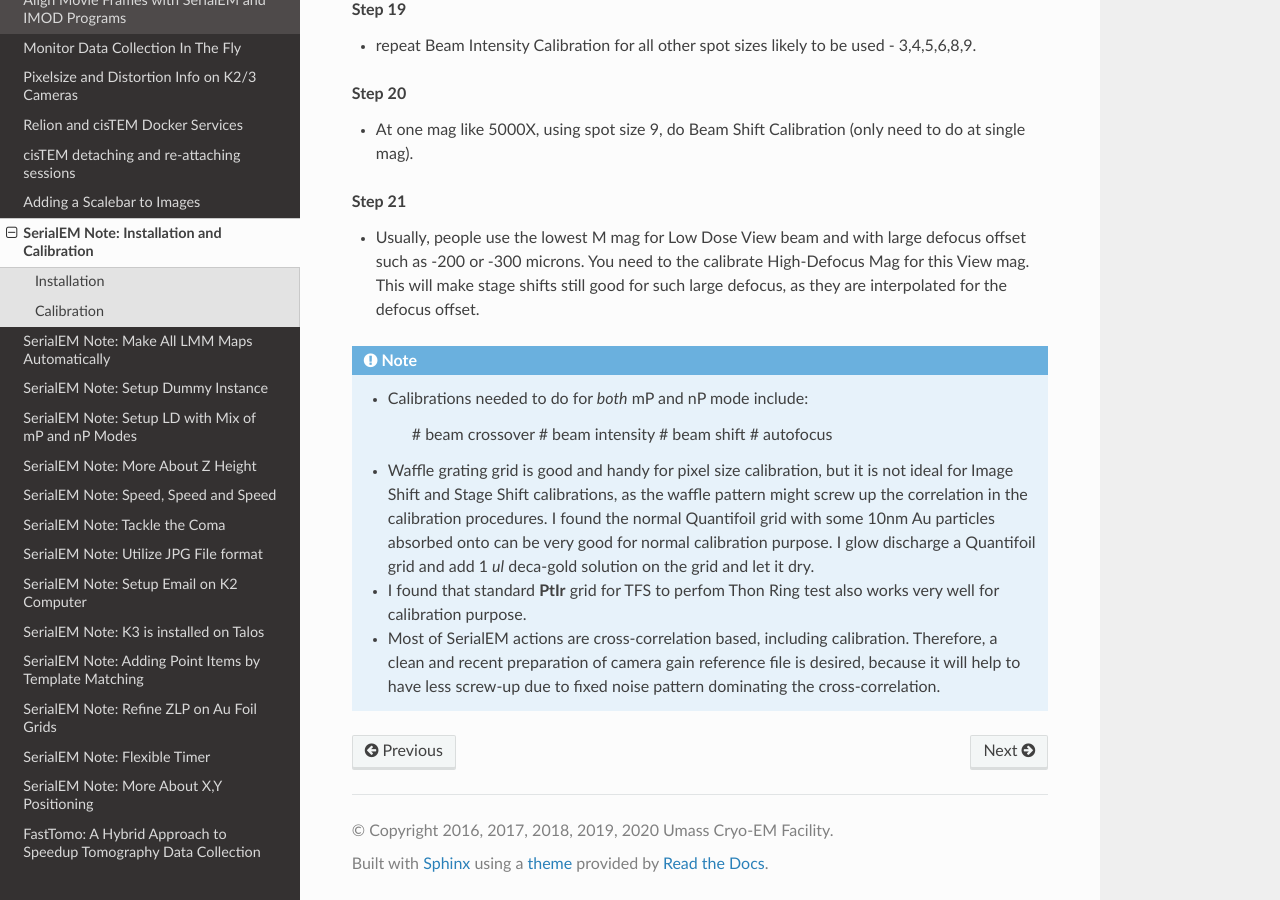
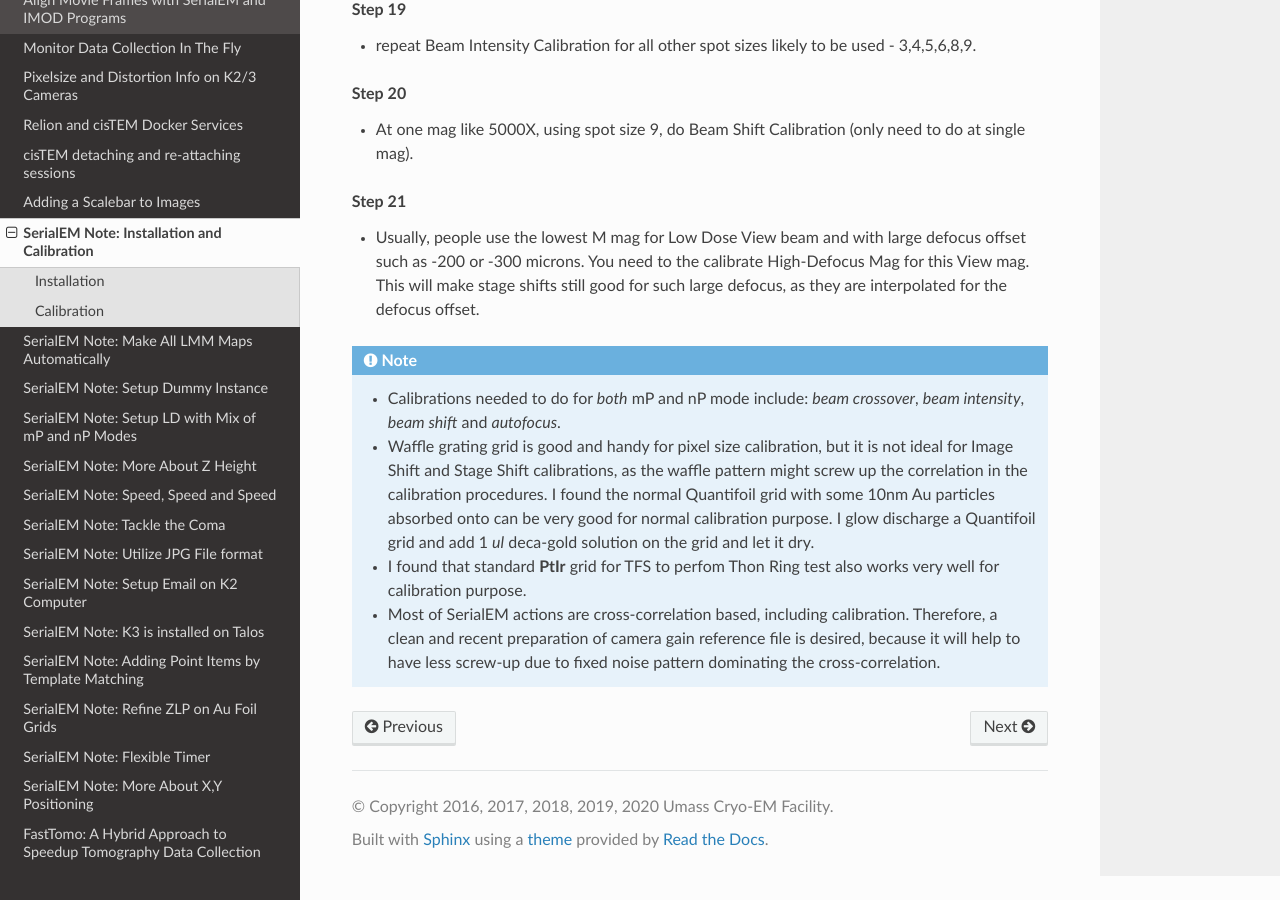
Before and after one commit to xuchen66/sphinx-emdocs, a Sphinx documentation site: the page built from source/serialEM-note-install-and-calib.rst, in a window 1280 px wide and 900 px high, scrolled down 5180 px. Built offline with Sphinx 7.4.7 and the Read the Docs theme 2.0.0, drawn with Linux system fonts in a browser that asks for light colours; pages that are not in the unit, such as notebooks, are missing from menus.

Commit message:
Update serialEM-note-install-and-calib.rst

```diff
--- a/source/serialEM-note-install-and-calib.rst
+++ b/source/serialEM-note-install-and-calib.rst
@@ -200,12 +200,7 @@ Here, 17 is mag index for 1250X, and 3.396 is pixel size in nm just calibrated.
 
 .. Note::
 
-   - Calibrations needed to do for *both* mP and nP mode include:
-
-         # beam crossover
-         # beam intensity
-         # beam shift
-         # autofocus
+   - Calibrations needed to do for *both* mP and nP mode include: *beam crossover*, *beam intensity*, *beam shift* and *autofocus*.
 
    - Waffle grating grid is good and handy for pixel size calibration, but it is not ideal for Image Shift and Stage Shift calibrations, as the waffle pattern might screw up the correlation in the calibration procedures. I found the normal Quantifoil grid with some 10nm Au particles absorbed onto can be very good for normal calibration purpose. I glow discharge a Quantifoil grid and add 1 *ul* deca-gold solution on the grid and let it dry.
 
```
